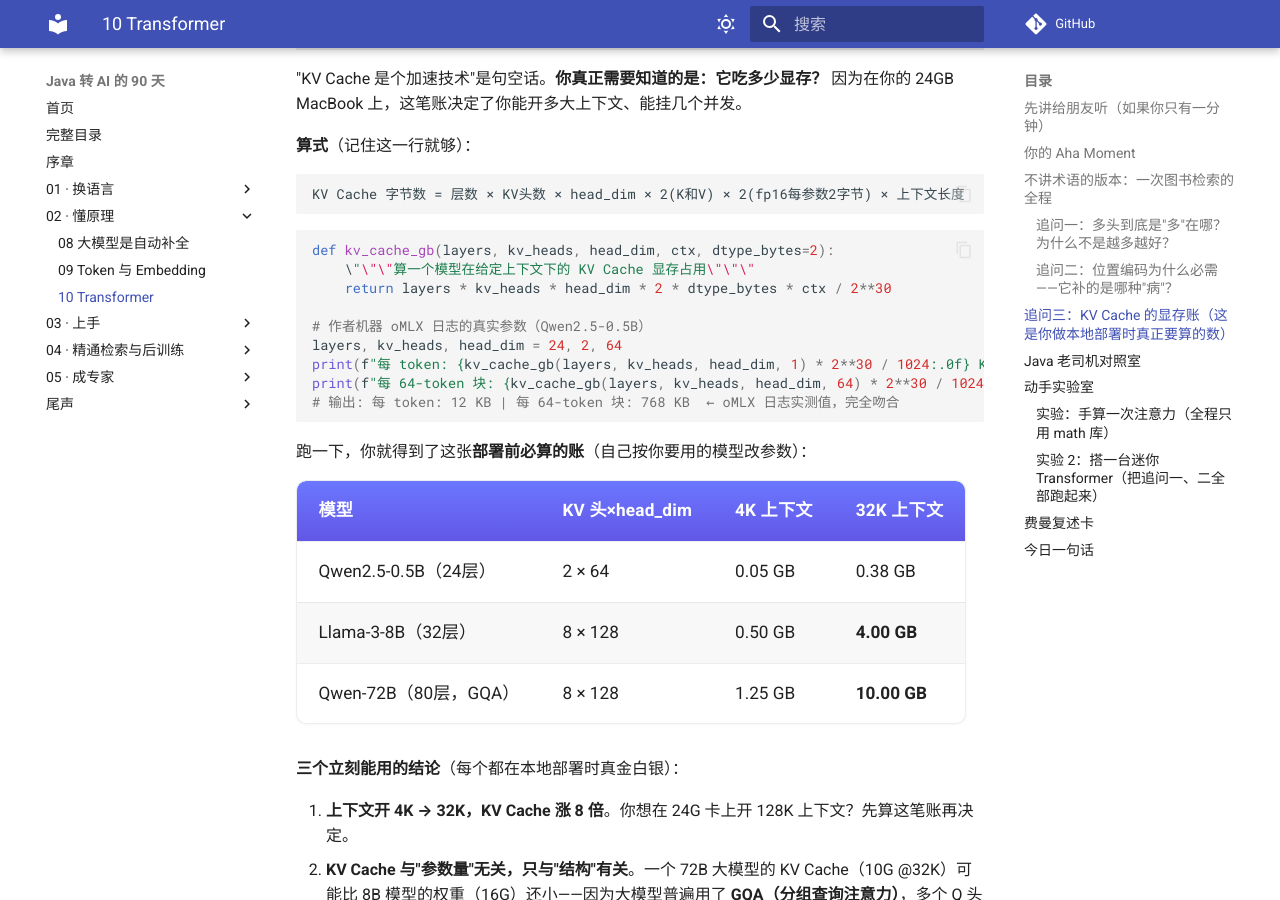
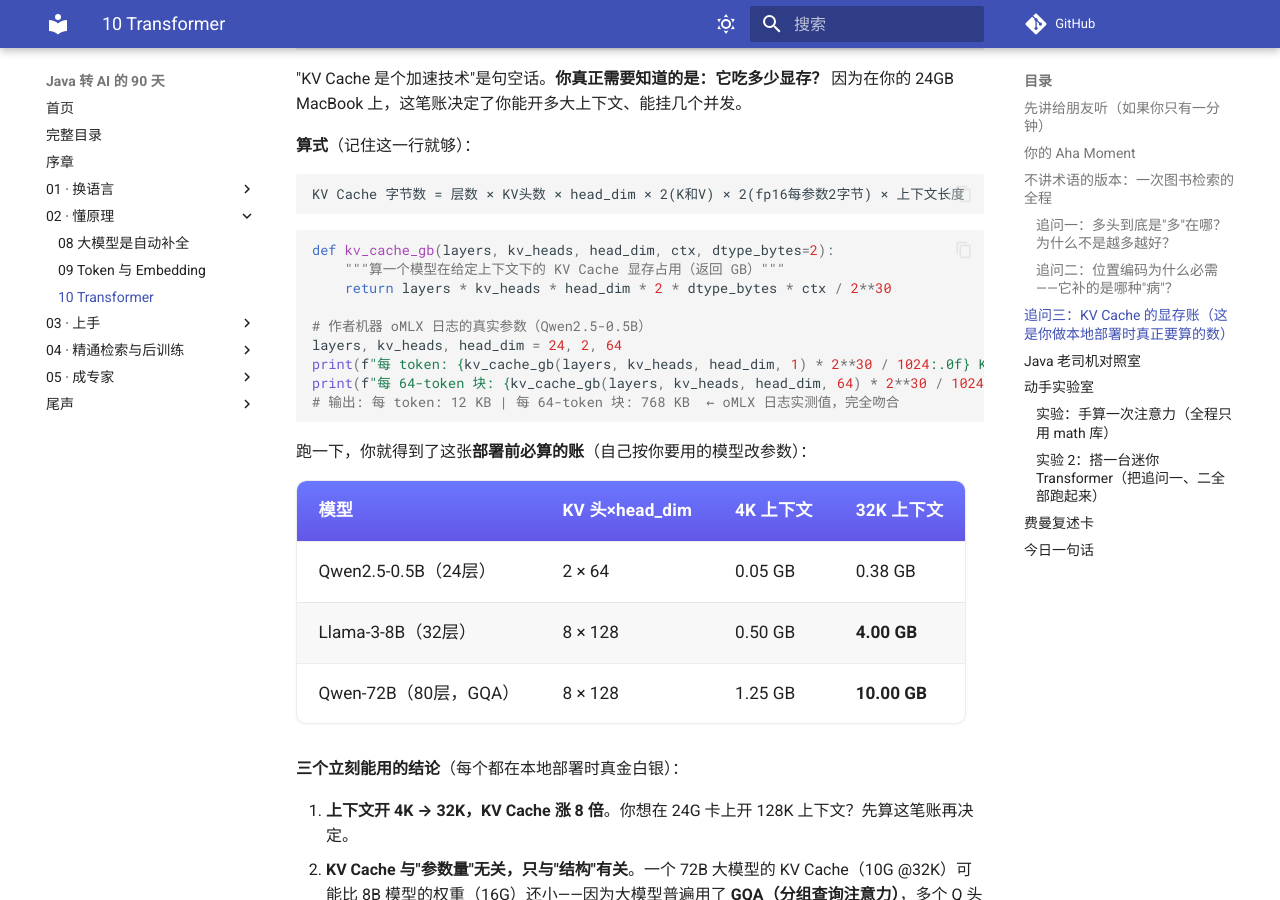
Before and after one commit to cookiespiggy/java-to-ai-in-90-days, an MkDocs documentation site: the page built from docs/10-transformer.md, in a window 1280 px wide and 900 px high, scrolled down 3220 px. Built offline with MkDocs 1.6.1 and Material for MkDocs 9.7.7, drawn with Linux system fonts in a browser that asks for light colours; comment, search, counter and statistics services are not loaded.

Commit message:
docs: update docs/10-transformer.md

````diff
--- a/docs/10-transformer.md
+++ b/docs/10-transformer.md
@@ -102,7 +102,7 @@
 
 ```python
 def kv_cache_gb(layers, kv_heads, head_dim, ctx, dtype_bytes=2):
-    \"\"\"算一个模型在给定上下文下的 KV Cache 显存占用\"\"\"
+    """算一个模型在给定上下文下的 KV Cache 显存占用（返回 GB）"""
     return layers * kv_heads * head_dim * 2 * dtype_bytes * ctx / 2**30
 
 # 作者机器 oMLX 日志的真实参数（Qwen2.5-0.5B）
````
